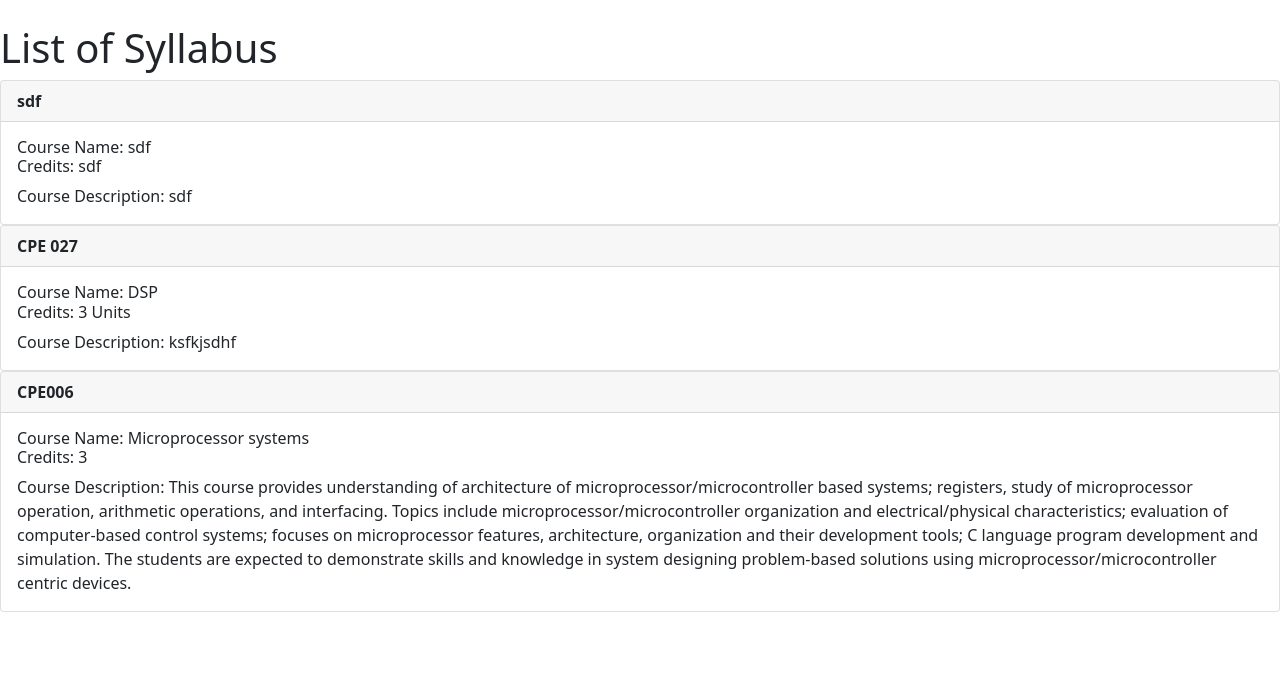
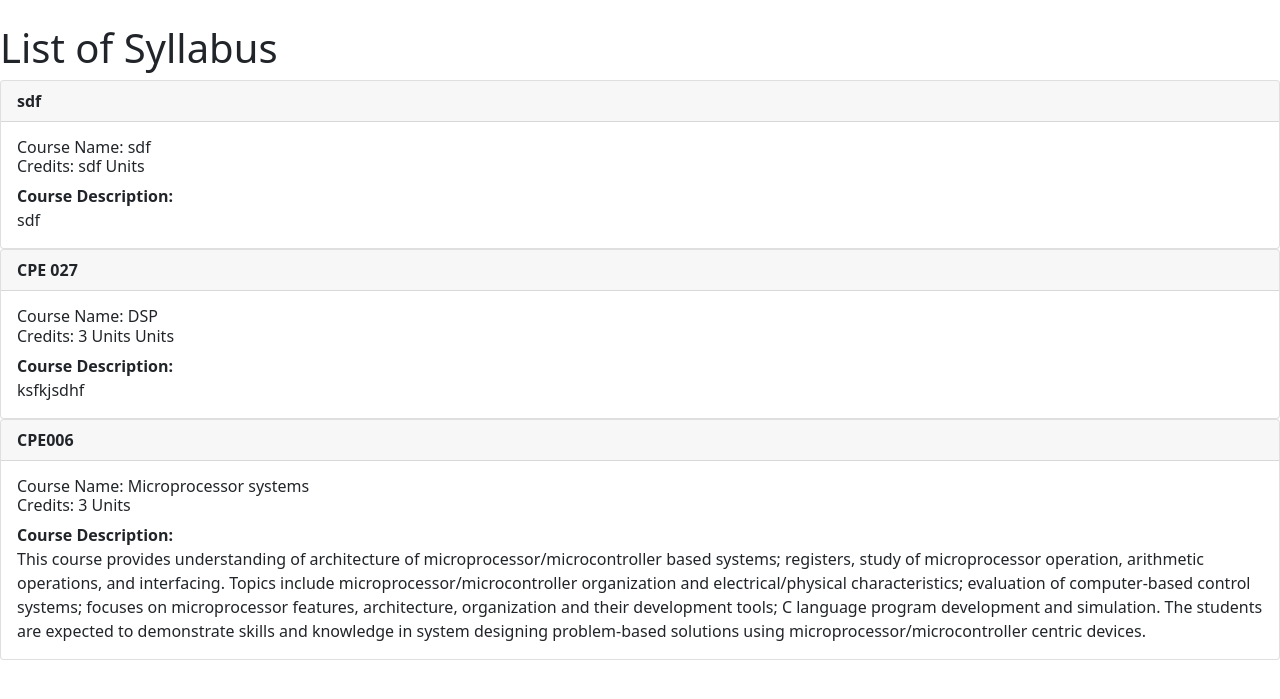
Before and after one commit to qmjdom/Team_7, a Django app: page /syllabus in a window 1280 px wide. Shown: the part 56-755 px from the top of the page. Run offline with Django 4.2, Linux system fonts and the light colour scheme; data comes from the database, SQL or seed files in the repository; both versions use the stored data as it was after the commit.

Commit message:
Updated models.py

```diff
--- a/syllabus_maker/syllabus/models.py
+++ b/syllabus_maker/syllabus/models.py
@@ -24,8 +24,8 @@ class Signature(models.Model):
 class Course(models.Model):
     c_code = models.CharField('Course Code', max_length=20)
     name = models.CharField('Course Name', max_length=50)
-    credits = models.CharField('Credits', max_length=50)
-    contact_hours = models.CharField('Contact Hours', max_length=50)
+    credits = models.PositiveIntegerField('Credit Units')
+    contact_hours = models.PositiveIntegerField('Contact Hours')
     instructor = models.ManyToManyField(Instructor, blank=True)
     textbook = models.CharField('Textbooks', max_length=100)
     course_description = models.TextField()
--- a/syllabus_maker/syllabus/templates/syllabus.html
+++ b/syllabus_maker/syllabus/templates/syllabus.html
@@ -13,10 +13,10 @@
         <div class="card-body">
           <h6 class="card-title">
             Course Name: {{ details.name }}<br/>
-            Credits: {{ details.credits }}<br/>
+            Credits: {{ details.credits }} Units<br/>
           </h6>
           <p class="card-text">
-            Course Description: {{ details.course_description }}
+            <strong>Course Description:</strong> </br>{{ details.course_description }}
           </p>
         </div>
       </div>
```
Also changed, not shown: syllabus_maker/db.sqlite3, syllabus_maker/syllabus/migrations/0004_alter_course_credits.py (added), syllabus_maker/syllabus/migrations/0005_alter_course_contact_hours_alter_course_credits.py (added).
